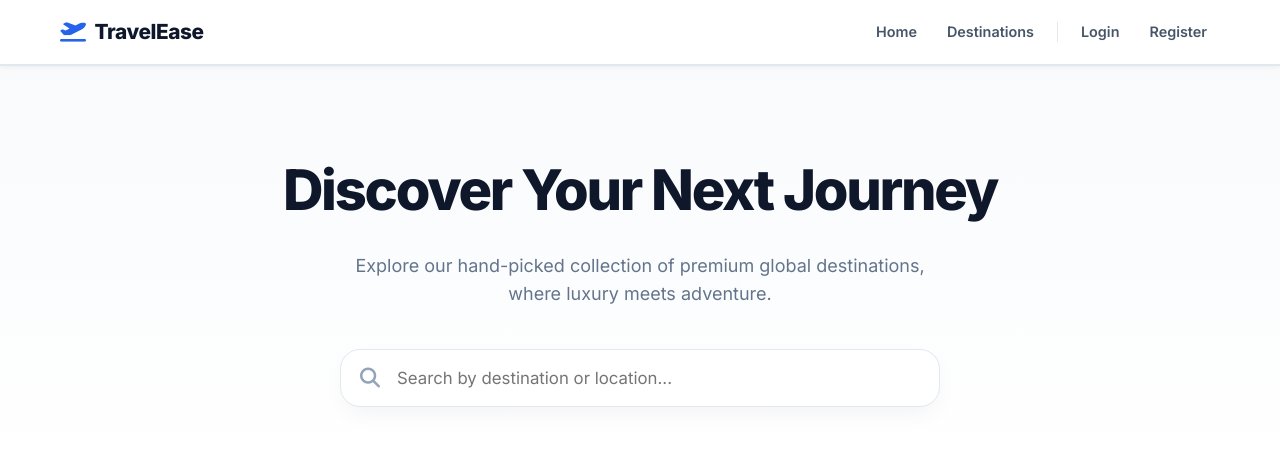
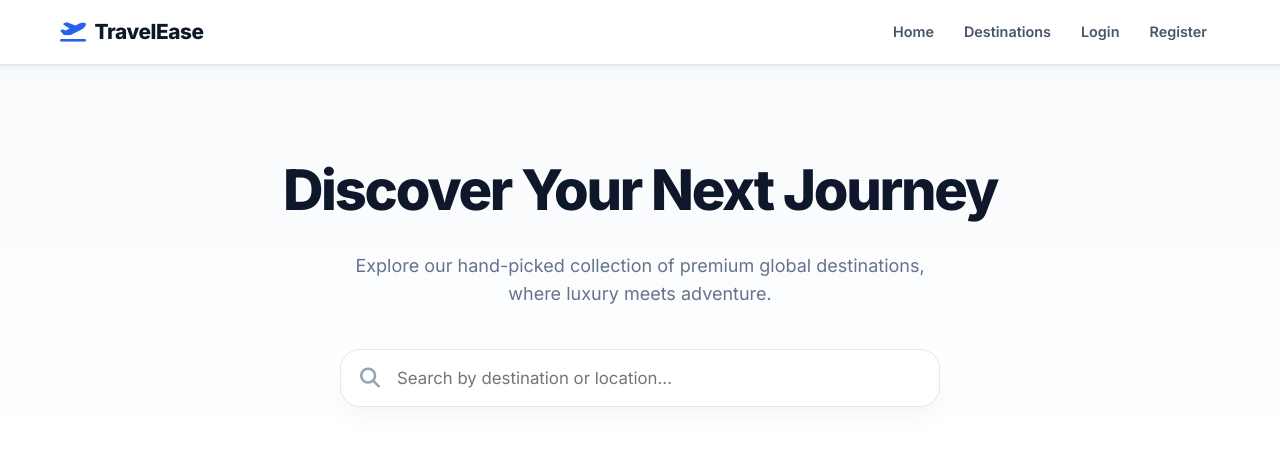
Before and after one commit to Soundaryam94-dev/Travel_website, a Flask app: template templates/destinations.html in a window 1280 px wide. Shown: the top 466 px of the page. Run offline with Flask 3, Linux system fonts and the light colour scheme; the template is opened without the code that fills it, so the values that code supplies are empty.

Commit message:
navbar changes

```diff
--- a/static/css/style.css
+++ b/static/css/style.css
@@ -583,15 +583,6 @@ nav.scrolled {
     height: 2px;
     background: #2563eb;
     border-radius: 2px;
-}
-
-/* ── Nav divider (thin vertical rule before Login) ── */
-.nav-divider {
-    width: 1px;
-    height: 20px;
-    background: #e2e8f0;
-    margin: 0 6px;
-    align-self: center;
 }
 
 /* Hero Section */
--- a/templates/base.html
+++ b/templates/base.html
@@ -24,7 +24,6 @@
                 <li><a href="{{ url_for('dashboard') }}" class="nav-link{% if request.endpoint == 'dashboard' %} active{% endif %}">Dashboard</a></li>
                 <li><a href="{{ url_for('logout') }}" class="nav-link">Logout</a></li>
                 {% else %}
-                <li class="nav-divider" aria-hidden="true"></li>
                 <li><a href="{{ url_for('login') }}" class="nav-link{% if request.endpoint == 'login' %} active{% endif %}">Login</a></li>
                 <li><a href="{{ url_for('register') }}" class="nav-link{% if request.endpoint == 'register' %} active{% endif %}">Register</a></li>
                 {% endif %}
```
